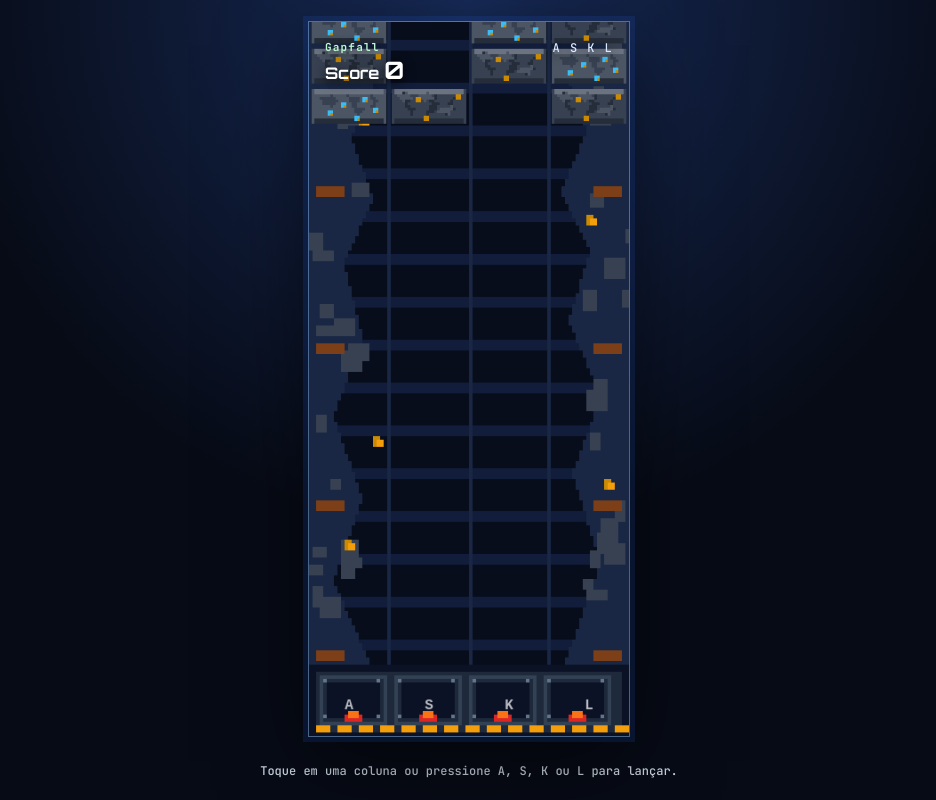
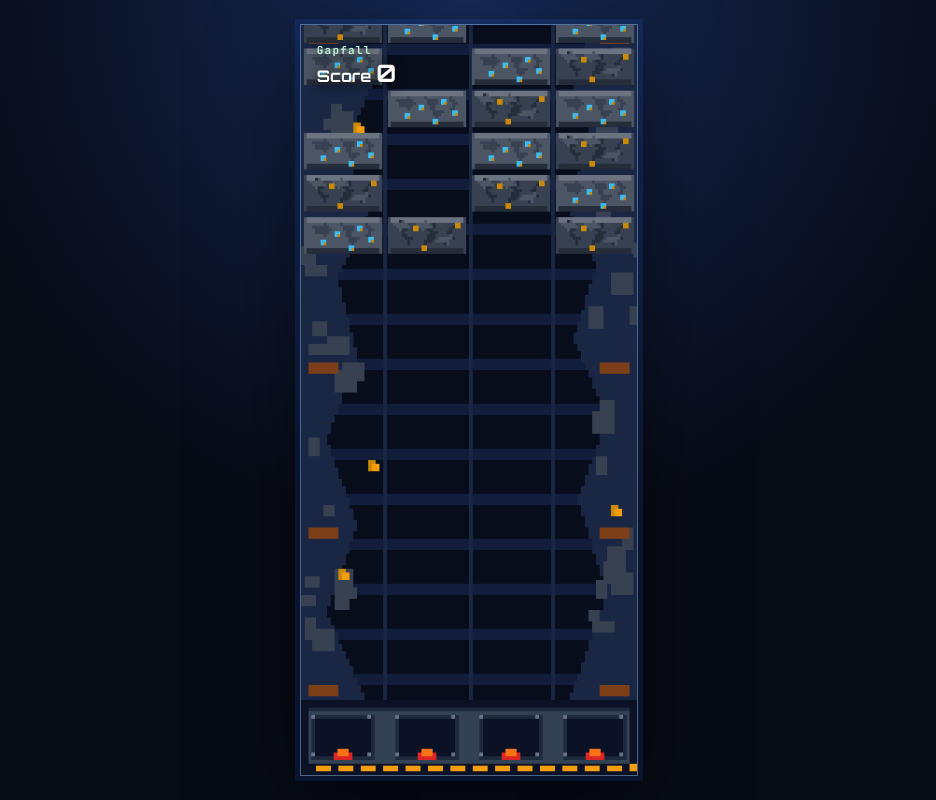
Before and after one commit to fernandowashimi/gapfall, a React (Vite) app: page / in a window 1280 px wide. Shown: the whole page, without its empty margins (171-1107 px from the left). Built offline with nearby package versions, Linux system fonts and the light colour scheme.

Commit message:
Remove key hint and instruction text from the game interface, and update styles for button and game frame dimensions.

```diff
--- a/src/ui/App.tsx
+++ b/src/ui/App.tsx
@@ -27,9 +27,6 @@ export default function App() {
             <h1>
               Score <span>{game.score}</span>
             </h1>
-          </div>
-          <div className="key-hint" aria-label="Teclas: A, S, K e L">
-            A&nbsp;S&nbsp;K&nbsp;L
           </div>
         </header>
         <GameCanvas
@@ -69,9 +66,6 @@ export default function App() {
           </div>
         )}
       </section>
-      <p className="instructions">
-        Toque em uma coluna ou pressione A, S, K ou L para lançar.
-      </p>
     </main>
   )
 }
--- a/src/ui/GameCanvas.tsx
+++ b/src/ui/GameCanvas.tsx
@@ -240,13 +240,6 @@ function drawLauncher(
     context.fillStyle = '#0b1226'
     context.fillRect(0, PLAYFIELD_HEIGHT, GAME_WIDTH, launcherHeight)
   }
-
-  context.fillStyle = 'rgba(255, 255, 255, 0.72)'
-  context.font = '700 16px ui-monospace, monospace'
-  context.textAlign = 'center'
-  ;['A', 'S', 'K', 'L'].forEach((key, column) =>
-    context.fillText(key, column * BLOCK_WIDTH + BLOCK_WIDTH / 2, 770),
-  )
 }
 
 function drawPreparation(context: CanvasRenderingContext2D, remaining: number) {
--- a/src/ui/styles.css
+++ b/src/ui/styles.css
@@ -24,7 +24,6 @@ button {
   min-height: 100dvh;
   display: grid;
   place-items: center;
-  gap: 16px;
   padding: max(16px, env(safe-area-inset-top)) 16px
     max(16px, env(safe-area-inset-bottom));
   background: radial-gradient(circle at top, #172b59 0, #070b16 52%);
@@ -32,7 +31,7 @@ button {
 
 .game-frame {
   position: relative;
-  width: min(100%, 450px, calc((100dvh - 84px) * 0.45));
+  width: min(100%, 450px, calc((100dvh - 48px) * 0.45));
   aspect-ratio: 9 / 20;
   overflow: hidden;
   border: 1px solid rgba(147, 197, 253, 0.48);
@@ -78,11 +77,6 @@ button {
   color: #fff;
   font-size: 24px;
 }
-.key-hint {
-  color: #dbeafe;
-  font-size: 12px;
-  letter-spacing: 0.12em;
-}
 
 .game-overlay {
   position: absolute;
@@ -127,12 +121,6 @@ button {
   outline: 3px solid #fff;
   outline-offset: 3px;
 }
-.instructions {
-  margin: 0;
-  color: #cbd5e1;
-  font-size: 12px;
-  text-align: center;
-}
 
 @media (prefers-reduced-motion: reduce) {
   .game-overlay button {
```
Also changed, not shown: src/assets/sprites/launcher_panel.png.
